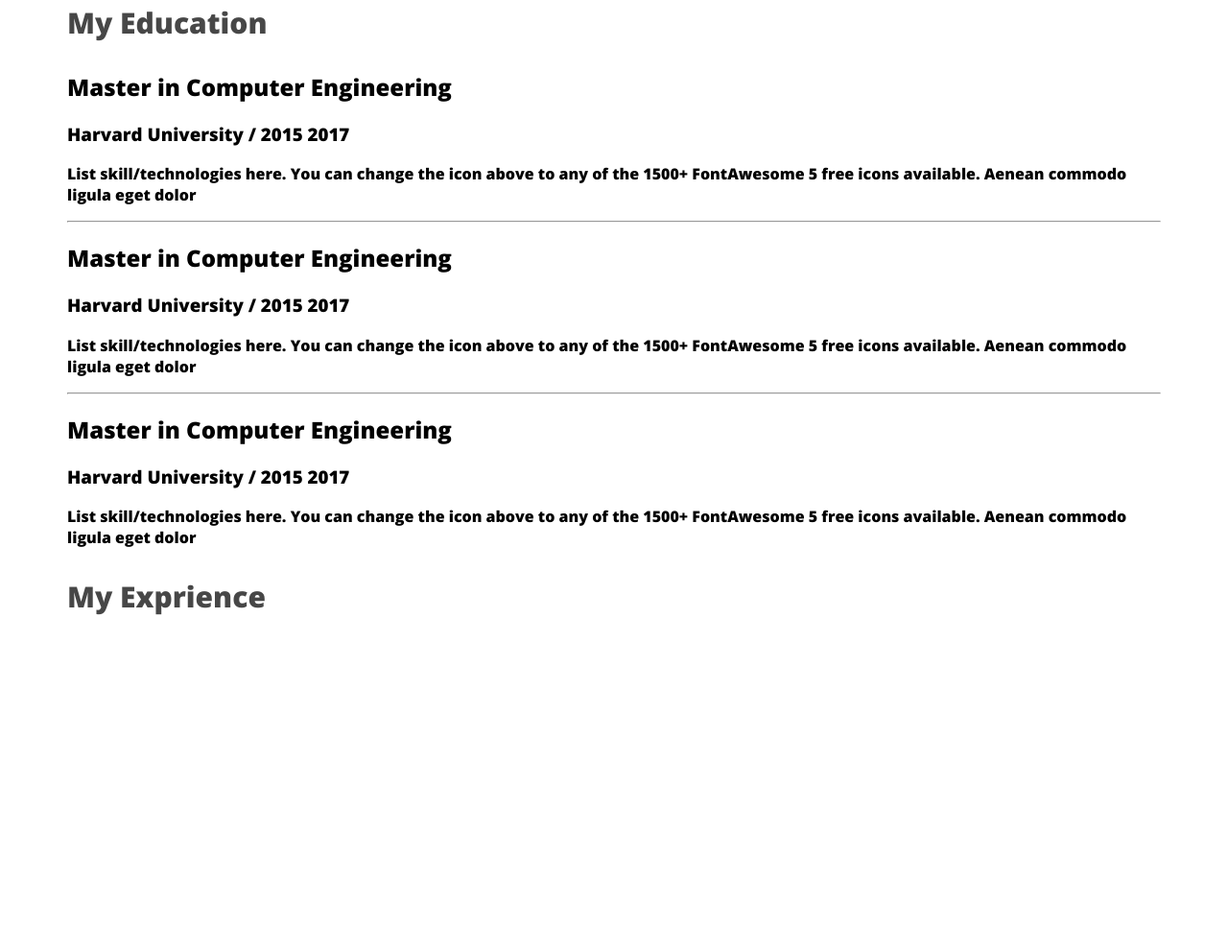
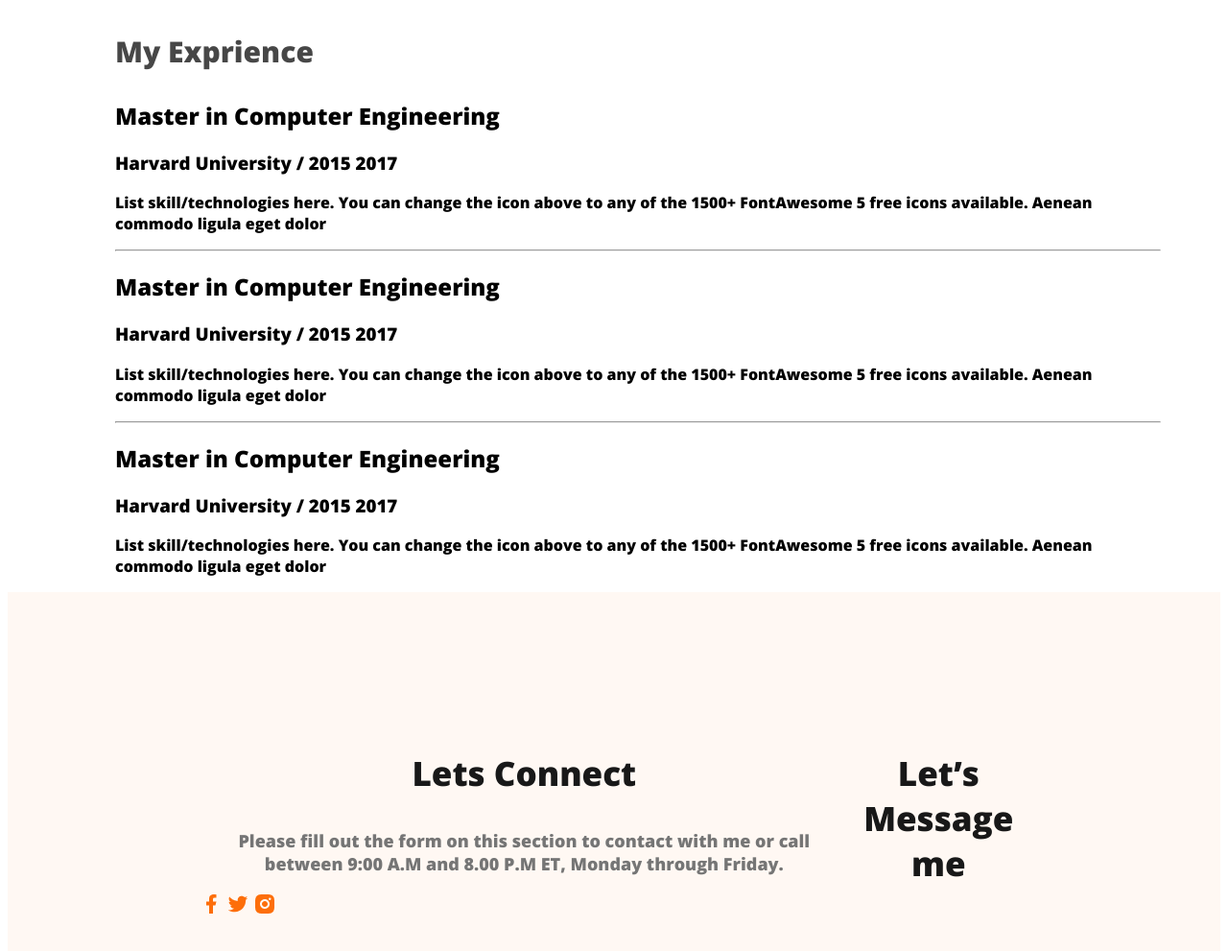
Before and after one commit to mizanff/webdeveloper-portfolio, a plain HTML site: page index.html in a window 1280 px wide. Shown: the part 2404-3395 px from the top of the page at 96% size. Before the commit the page ends 3076 px from the top, so only its background shows below. Drawn offline with nearby package versions, Linux system fonts and the light colour scheme.

Commit message:
basic footer

```diff
--- a/index.html
+++ b/index.html
@@ -123,7 +123,12 @@ clients requirements in our mat
             <div class="resume-container">
                 <!-- .resume-column*2>h3.resume-column-title -->
                 <div class="resume-column">
-                    <h3 class="resume-column-title">My Education</h3>
+                    <!-- <h3 class="resume-column-title">My Education</h3> -->
+
+
+                </div>
+                <div class="resume-column">
+                    <h3 class="resume-column-title">My Exprience</h3>
                     <div class="resume-item">
                         <h2 class="resume-item-title">Master in Computer Engineering</h2>
                         <h3 class="resume-item-institute">Harvard University / 2015 2017</h3>
@@ -147,22 +152,25 @@ clients requirements in our mat
                             to any of the 1500+ FontAwesome 5 free icons available. Aenean
                             commodo ligula eget dolor</p>
                     </div>
-                </div>
-                <div class="resume-column">
-                    <h3 class="resume-column-title">My Exprience</h3>
-                </div>
-
-
-
-
-
-
-            </div>
 
         </section>
     </main>
     <footer>
-
+        <div class="footer-column">
+            <h3 class="section-title">Lets Connect</h3>
+            <p class="section-description">
+Please fill out the form on this section to contact with me or call between
+9:00 A.M and 8.00 P.M ET, Monday through Friday.
+           </p>
+           <div class="socile-links">
+            <a href=""><img src="images/icons/facebook.png" alt=""></a>
+            <a href=""><img src="images/icons/twitter.png" alt=""></a>
+            <a href=""><img src="images/icons/insta.png" alt=""></a>
+           </div>
+        </div>
+        <div class="footer-column">
+            <h3 class="section-title">Let’s Message me</h3>
+        </div>
     </footer>
 </body>
 </html>
--- a/styles/portfolio.css
+++ b/styles/portfolio.css
@@ -132,3 +132,13 @@ main section{
     font-size: 30px;
     font-weight: 700;
 }
+.resume-container{
+    display: flex;
+    gap: 50px;
+}
+/* footer styles */
+footer{
+    display: flex;
+    background: #FFF8F3;
+    padding: 130px 200px;
+}
```
